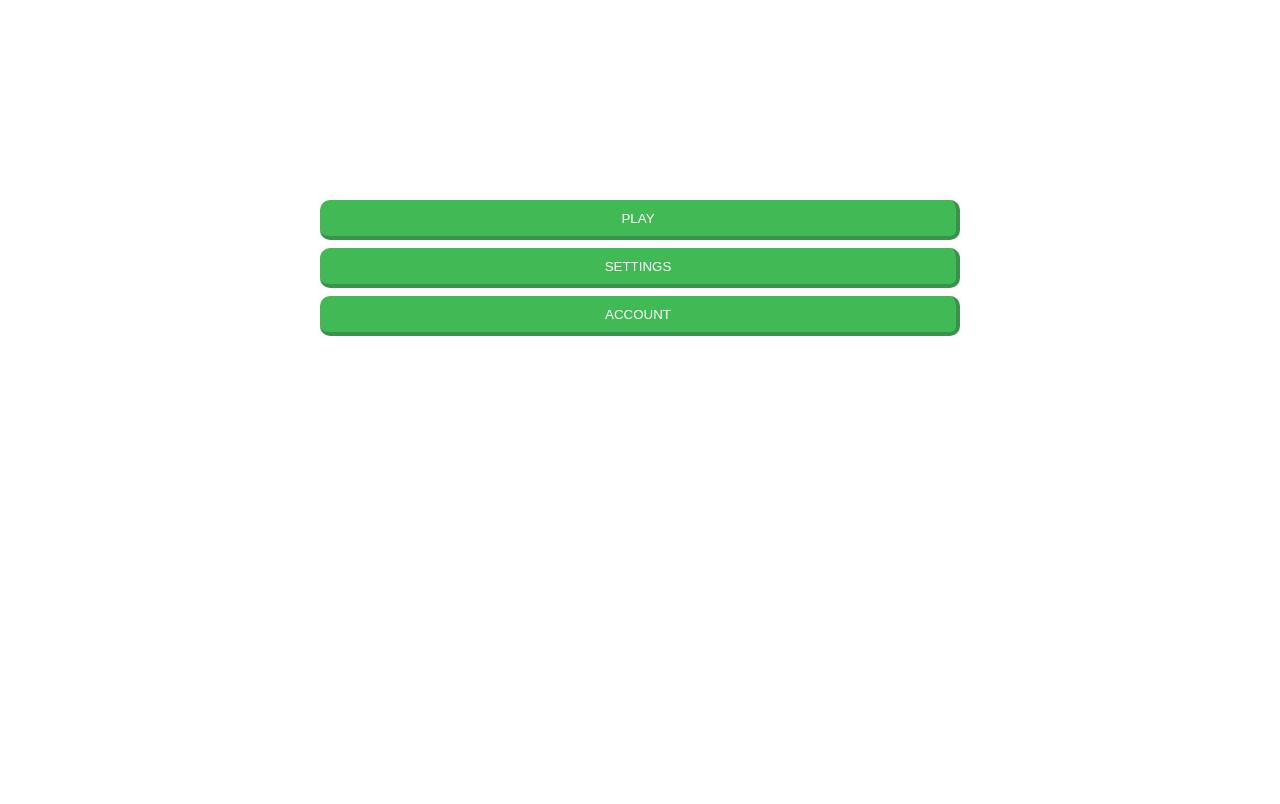
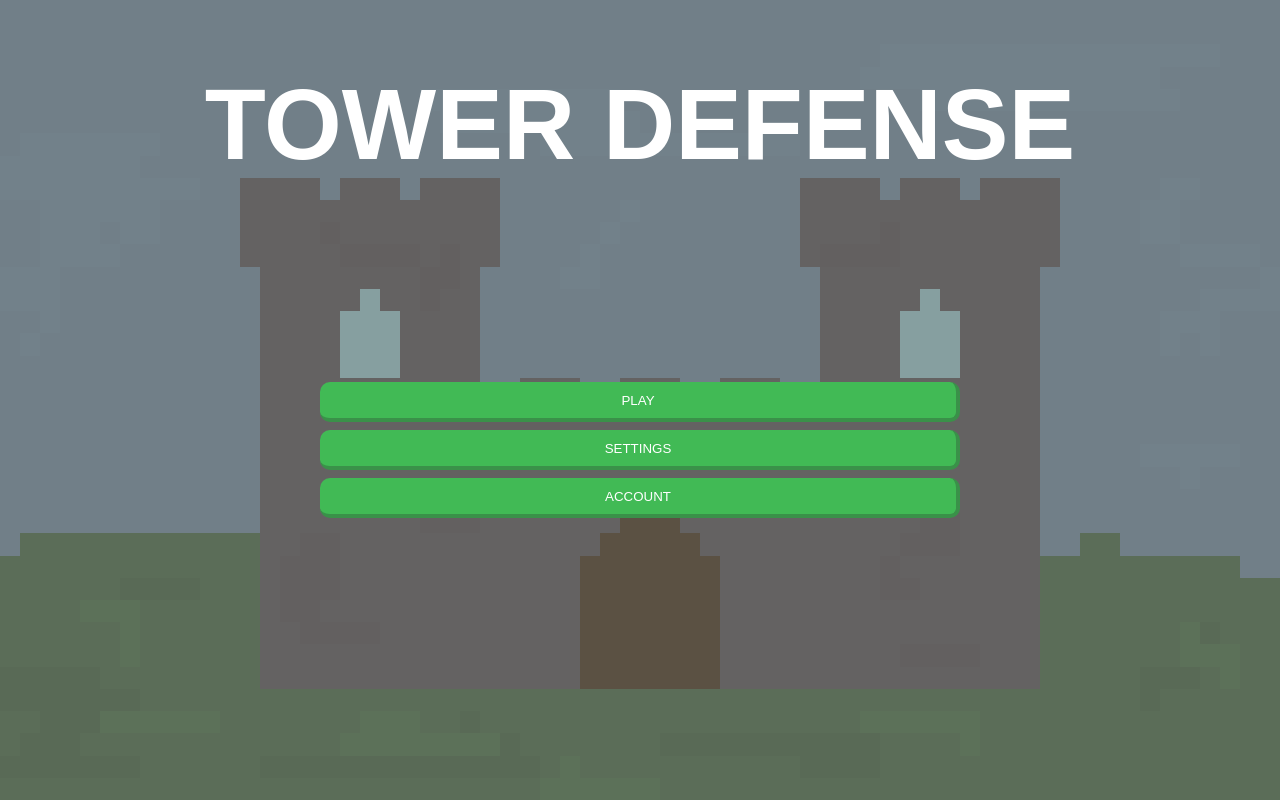
Before and after one commit to nowosad20p/Tower-Defense, a PHP site: page / in a window 1280 px wide. Before the commit the page ends 336 px from the top, so only its background shows below. Run offline with PHP 8.4, Linux system fonts and the light colour scheme; some web fonts are replaced.

Commit message:
home page bg image

```diff
--- a/Tower Defence/index.html
+++ b/Tower Defence/index.html
@@ -10,14 +10,41 @@
     <title>Home</title>
 </head>
 <body>
-    <div class="homeButtons">
-        <button id="play">PLAY</button>
-        <button>SETTINGS</button>
-        <button>ACCOUNT</button>
+    <main>
+        <h1>TOWER DEFENSE</h1>
+        <div class="homeButtons">
+            <button id="play">PLAY</button>
+            <button>SETTINGS</button>
+            <button>ACCOUNT</button>
 
-    </div>
+        </div>
+    </main>
+    <canvas></canvas>
+
+
     <script>
         document.querySelector("#play").addEventListener("click",()=>{window.location='game.html';});
+        let canvas=document.querySelector("canvas");
+        canvas.width=window.innerWidth;
+        canvas.height=window.innerHeight;
+
+        let ctx=canvas.getContext("2d");
+        ctx.filter = 'blur(0px)';
+        ctx.imageSmoothingEnabled = false;
+        ctx['oImageSmoothingEnabled']
+        let image= new Image();
+        image.src="graphics/mainMenuBg.png";
+        image.onload=()=>{
+        ctx.drawImage(image,0,0,64,36,0,0,window.innerWidth,window.innerHeight );
+        ctx.beginPath();
+        ctx.fillStyle = "rgba(102, 98, 98,0.5)";
+        ctx.moveTo(0, 0);
+        ctx.lineTo(window.innerWidth, 0);
+        ctx.lineTo(window.innerWidth, window.innerHeight);
+        ctx.lineTo(0, window.innerHeight);
+        ctx.lineTo(0, 0);
+        ctx.fill();
+        }
     </script>
 </body>
 </html>
--- a/Tower Defence/styles/home.css
+++ b/Tower Defence/styles/home.css
@@ -23,3 +23,23 @@
     color:black;
   transition-duration: 0.5s;
 }
+img{
+  position:absolute;
+  margin:0;
+  width: 100vw;
+  height: 100vh;
+}
+canvas{
+ position:relative;
+z-index: -1;
+}
+main{
+ position:absolute;
+ width: 100vw;
+ height: 100vh;
+}
+h1{
+  text-align: center;
+  color:white;
+  font-size:100px;
+}
```
Also changed, not shown: Tower Defence/graphics/mainMenuBg.png (added).
